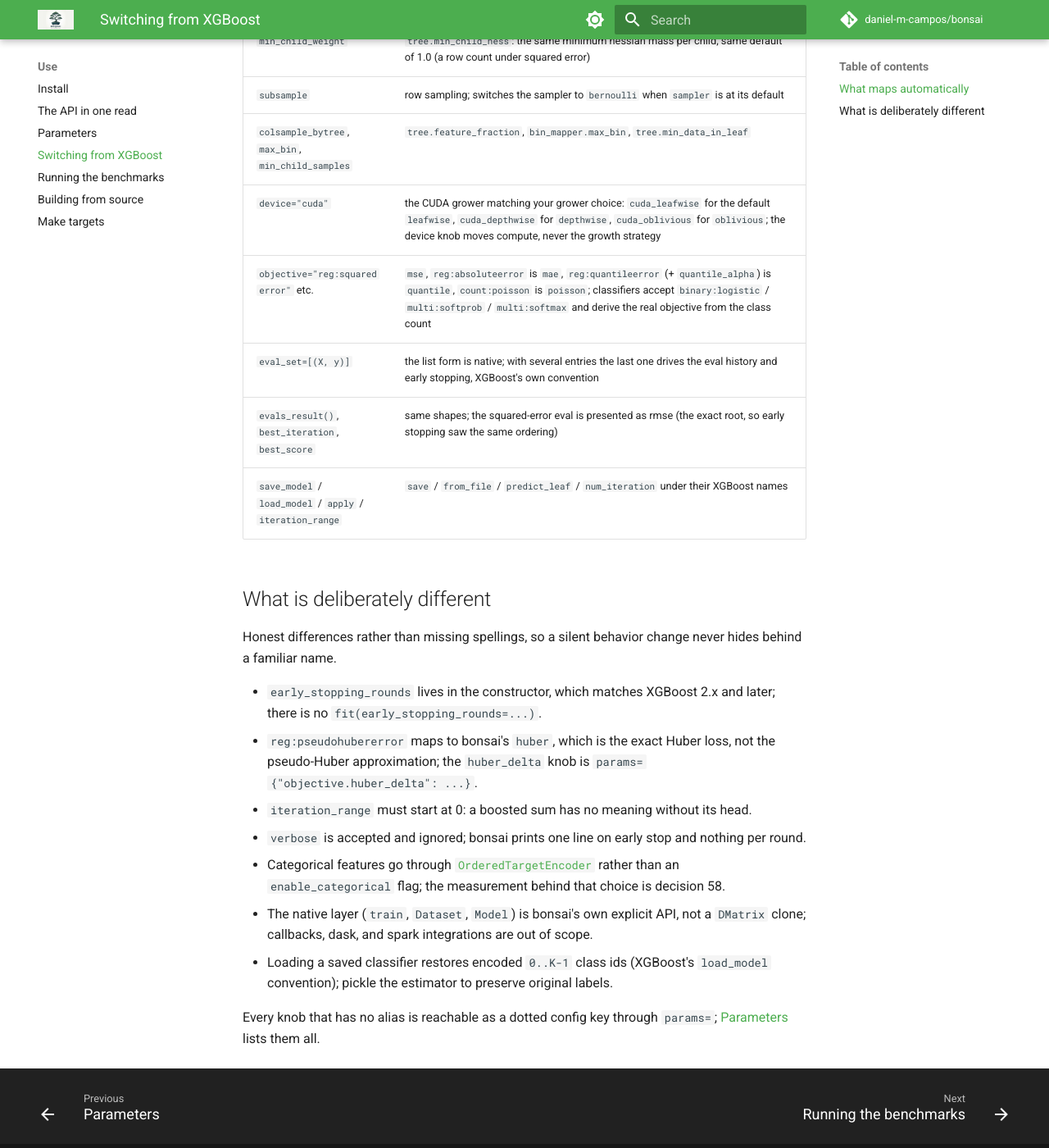
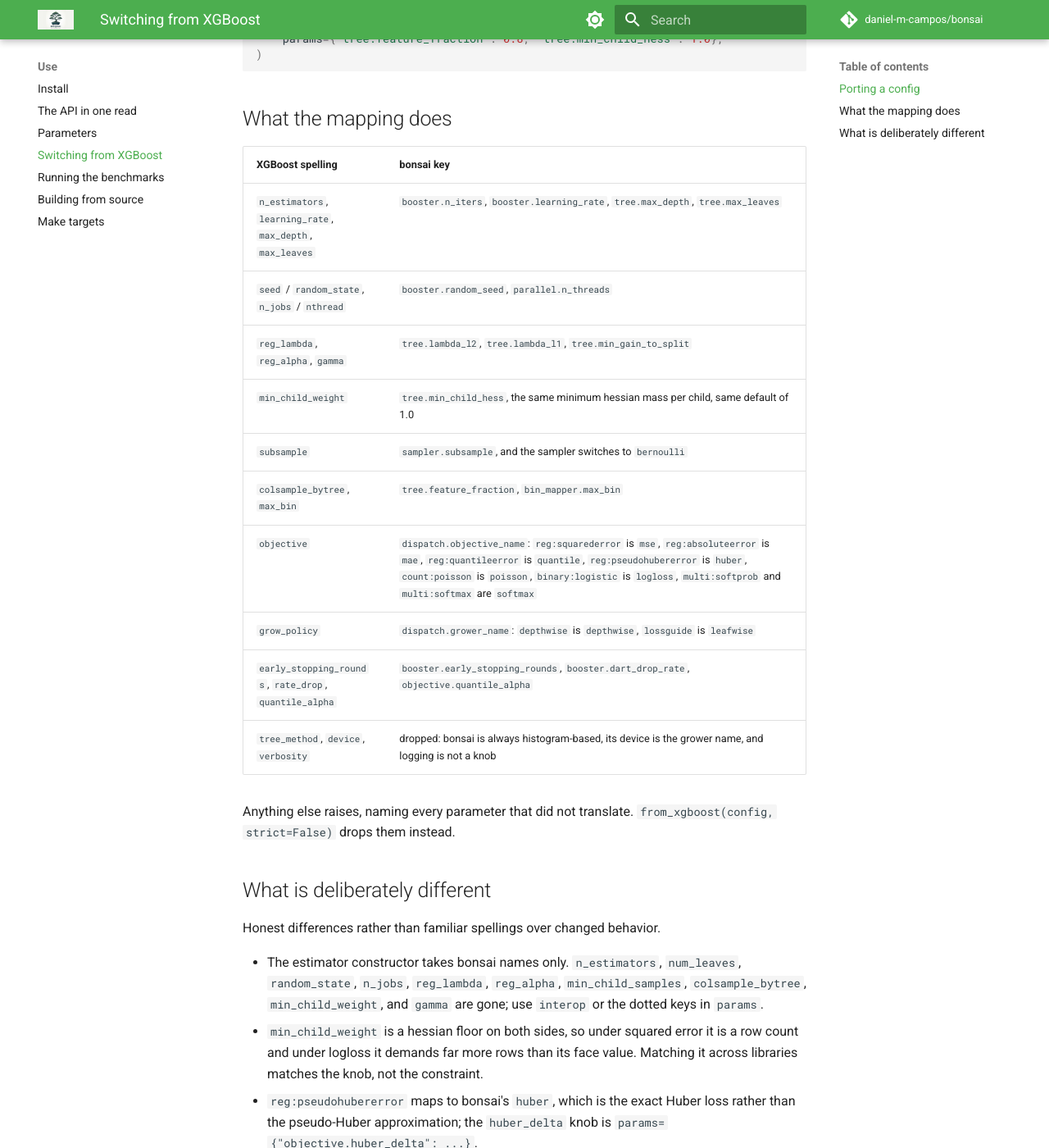
Before and after one commit to daniel-m-campos/bonsai, an MkDocs documentation site: the page built from docs/use/from-xgboost.md, in a window 1280 px wide and 1400 px high, scrolled down 1230 px. Shown: the whole window at 82% size. Built offline with MkDocs 1.6.1 and Material for MkDocs 9.7.7, drawn with Linux system fonts in a browser that asks for light colours; comment, search, counter and statistics services are not loaded; some of the changed text lies outside the part shown.

Commit message:
docs: position the APIs and document interop
api-tour gains a "which API when" section, because the docs never
said which surface fits which workflow and the estimator signature
suggested it was the primary one: estimators for sklearn interop,
Dataset plus train for anything that fits more than once off one
ingest, fused train for one-shots. An interop section follows, with
a worked LightGBM config showing the leafwise depth-versus-leaves
mapping that started this.

from-xgboost is rewritten around interop rather than the alias
union it used to document, and the changelog carries the break as a
Removed block naming a replacement per line.

````diff
--- a/docs/use/from-xgboost.md
+++ b/docs/use/from-xgboost.md
@@ -1,8 +1,12 @@
 # Switching from XGBoost
 
-The estimator layer is built so that the common XGBoost script runs with the class name swapped and nothing else. `XGBRegressor` becomes `BonsaiRegressor`, `XGBClassifier` becomes `BonsaiClassifier`, and the constructor arguments, `fit` shapes, and post-fit attributes you are likely using keep their spellings.
+bonsai's estimators speak bonsai's parameter names. There is no alias union in the constructor, because a signature that accepts three libraries' spellings at once cannot tell you which one you are using, and that ambiguity is what this page used to paper over.
 
-A canonical XGBoost script, unchanged except for the class name:
+What replaces it is explicit: `bonsai.interop` translates an XGBoost parameter dict into bonsai keys, in one place, with every non-equivalence written down at the mapping.
+
+## Porting a config
+
+Hand your XGBoost parameters to `from_xgboost` and train on what comes back:
 
 ```{.python .run}
 import bonsai
@@ -13,53 +17,73 @@
 y = (X[:, 0] * 2 + np.sin(X[:, 1] * 6) + rng.normal(0, 0.2, 600)).astype(np.float32)
 X_train, y_train, X_valid, y_valid = X[:400], y[:400], X[400:], y[400:]
 
-est = bonsai.BonsaiRegressor(
-    n_estimators=200,
-    learning_rate=0.1,
-    max_depth=5,
-    subsample=0.8,
-    colsample_bytree=0.8,
-    min_child_weight=1.0,
-    reg_lambda=1.0,
-    objective="reg:squarederror",
-    random_state=0,
-    early_stopping_rounds=20,
-)
-est.fit(X_train, y_train, eval_set=[(X_valid, y_valid)], verbose=False)
-
-print("best_iteration:", est.best_iteration)
-print("best rmse:", round(est.best_score, 4))
-curve = est.evals_result()["validation_0"]["rmse"]
-print("eval curve, first and best:", round(curve[0], 4), round(min(curve), 4))
-print("top feature:", int(est.feature_importances_.argmax()))
+xgb_config = {
+    "n_estimators": 200,
+    "learning_rate": 0.1,
+    "max_depth": 5,
+    "subsample": 0.8,
+    "colsample_bytree": 0.8,
+    "min_child_weight": 1.0,
+    "reg_lambda": 1.0,
+    "objective": "reg:squarederror",
+    "random_state": 0,
+    "early_stopping_rounds": 20,
+    "tree_method": "hist",
+}
+pairs = bonsai.interop.from_xgboost(xgb_config)
+model = bonsai.train(pairs, X_train, y_train, eval_set=(X_valid, y_valid))
+print("rounds kept:", model.n_iters)
+print("top feature:", int(np.argmax(model.feature_importance("gain"))))
 ```
 
-## What maps automatically
+The same pairs configure an estimator, if you want the sklearn contract around the fit:
 
-| XGBoost spelling | bonsai meaning |
+```python
+translated = bonsai.interop.from_xgboost({"n_estimators": 200, "reg_lambda": 1.0})
+est = bonsai.BonsaiRegressor(params=dict(translated))
+```
+
+Writing the config in bonsai's own names from the start is one line shorter and needs no translation at all:
+
+```python
+est = bonsai.BonsaiRegressor(
+    n_iters=200, learning_rate=0.1, max_depth=5, subsample=0.8,
+    objective="mse", random_seed=0, early_stopping_rounds=20,
+    params={"tree.feature_fraction": 0.8, "tree.min_child_hess": 1.0},
+)
+```
+
+## What the mapping does
+
+| XGBoost spelling | bonsai key |
 | --- | --- |
-| `n_estimators`, `learning_rate`, `max_depth`, `max_leaves` | same knobs (`n_estimators` wins over `n_iters` when both are set) |
-| `random_state`, `n_jobs` | `booster.random_seed`, `parallel.n_threads` |
+| `n_estimators`, `learning_rate`, `max_depth`, `max_leaves` | `booster.n_iters`, `booster.learning_rate`, `tree.max_depth`, `tree.max_leaves` |
+| `seed` / `random_state`, `n_jobs` / `nthread` | `booster.random_seed`, `parallel.n_threads` |
 | `reg_lambda`, `reg_alpha`, `gamma` | `tree.lambda_l2`, `tree.lambda_l1`, `tree.min_gain_to_split` |
-| `min_child_weight` | `tree.min_child_hess`: the same minimum hessian mass per child, same default of 1.0 (a row count under squared error) |
-| `subsample` | row sampling; switches the sampler to `bernoulli` when `sampler` is at its default |
-| `colsample_bytree`, `max_bin`, `min_child_samples` | `tree.feature_fraction`, `bin_mapper.max_bin`, `tree.min_data_in_leaf` |
-| `device="cuda"` | the CUDA grower matching your grower choice: `cuda_leafwise` for the default `leafwise`, `cuda_depthwise` for `depthwise`, `cuda_oblivious` for `oblivious`; the device knob moves compute, never the growth strategy |
-| `objective="reg:squarederror"` etc. | `mse`, `reg:absoluteerror` is `mae`, `reg:quantileerror` (+ `quantile_alpha`) is `quantile`, `count:poisson` is `poisson`; classifiers accept `binary:logistic` / `multi:softprob` / `multi:softmax` and derive the real objective from the class count |
-| `eval_set=[(X, y)]` | the list form is native; with several entries the last one drives the eval history and early stopping, XGBoost's own convention |
-| `evals_result()`, `best_iteration`, `best_score` | same shapes; the squared-error eval is presented as rmse (the exact root, so early stopping saw the same ordering) |
-| `save_model` / `load_model` / `apply` / `iteration_range` | `save` / `from_file` / `predict_leaf` / `num_iteration` under their XGBoost names |
+| `min_child_weight` | `tree.min_child_hess`, the same minimum hessian mass per child, same default of 1.0 |
+| `subsample` | `sampler.subsample`, and the sampler switches to `bernoulli` |
+| `colsample_bytree`, `max_bin` | `tree.feature_fraction`, `bin_mapper.max_bin` |
+| `objective` | `dispatch.objective_name`: `reg:squarederror` is `mse`, `reg:absoluteerror` is `mae`, `reg:quantileerror` is `quantile`, `reg:pseudohubererror` is `huber`, `count:poisson` is `poisson`, `binary:logistic` is `logloss`, `multi:softprob` and `multi:softmax` are `softmax` |
+| `grow_policy` | `dispatch.grower_name`: `depthwise` is `depthwise`, `lossguide` is `leafwise` |
+| `early_stopping_rounds`, `rate_drop`, `quantile_alpha` | `booster.early_stopping_rounds`, `booster.dart_drop_rate`, `objective.quantile_alpha` |
+| `tree_method`, `device`, `verbosity` | dropped: bonsai is always histogram-based, its device is the grower name, and logging is not a knob |
+
+Anything else raises, naming every parameter that did not translate. `from_xgboost(config, strict=False)` drops them instead.
 
 ## What is deliberately different
 
-Honest differences rather than missing spellings, so a silent behavior change never hides behind a familiar name.
+Honest differences rather than familiar spellings over changed behavior.
 
-- `early_stopping_rounds` lives in the constructor, which matches XGBoost 2.x and later; there is no `fit(early_stopping_rounds=...)`.
-- `reg:pseudohubererror` maps to bonsai's `huber`, which is the exact Huber loss, not the pseudo-Huber approximation; the `huber_delta` knob is `params={"objective.huber_delta": ...}`.
+- The estimator constructor takes bonsai names only. `n_estimators`, `num_leaves`, `random_state`, `n_jobs`, `reg_lambda`, `reg_alpha`, `min_child_samples`, `colsample_bytree`, `min_child_weight`, and `gamma` are gone; use `interop` or the dotted keys in `params`.
+- `min_child_weight` is a hessian floor on both sides, so under squared error it is a row count and under logloss it demands far more rows than its face value. Matching it across libraries matches the knob, not the constraint.
+- `reg:pseudohubererror` maps to bonsai's `huber`, which is the exact Huber loss rather than the pseudo-Huber approximation; the `huber_delta` knob is `params={"objective.huber_delta": ...}`.
+- XGBoost keeps every tree it grew when early stopping fires and leaves truncation to `iteration_range`. bonsai returns the best-iteration model, so a translated config predicts from a shorter ensemble than XGBoost would.
+- `eval_set` is one `(X, y)` tuple. The list-of-tuples form is rejected rather than quietly reduced to its last entry, because bonsai tracks a single validation set.
+- `evals_result()`, `best_score`, and the early-stop log report the objective under its bonsai name and in its own units. The `mse` objective reports squared error, not rmse.
 - `iteration_range` must start at 0: a boosted sum has no meaning without its head.
-- `verbose` is accepted and ignored; bonsai prints one line on early stop and nothing per round.
+- `early_stopping_rounds` lives in the constructor, matching XGBoost 2.x and later; there is no `fit(early_stopping_rounds=...)`.
 - Categorical features go through [`OrderedTargetEncoder`](../guide/13-categorical-features.md) rather than an `enable_categorical` flag; the measurement behind that choice is decision 58.
 - The native layer (`train`, `Dataset`, `Model`) is bonsai's own explicit API, not a `DMatrix` clone; callbacks, dask, and spark integrations are out of scope.
 - Loading a saved classifier restores encoded `0..K-1` class ids (XGBoost's `load_model` convention); pickle the estimator to preserve original labels.
 
-Every knob that has no alias is reachable as a dotted config key through `params=`; [Parameters](parameters.md) lists them all.
+`from_lightgbm` and `from_catboost` are the same shape for the other two libraries, with their own caveats recorded at their own tables. Every knob that has no mapping at all is still reachable as a dotted config key; [Parameters](parameters.md) lists them all.
````
Also changed, not shown: CHANGELOG.md (+11 -0 lines), docs/use/api-tour.md (+41 -1 lines).
